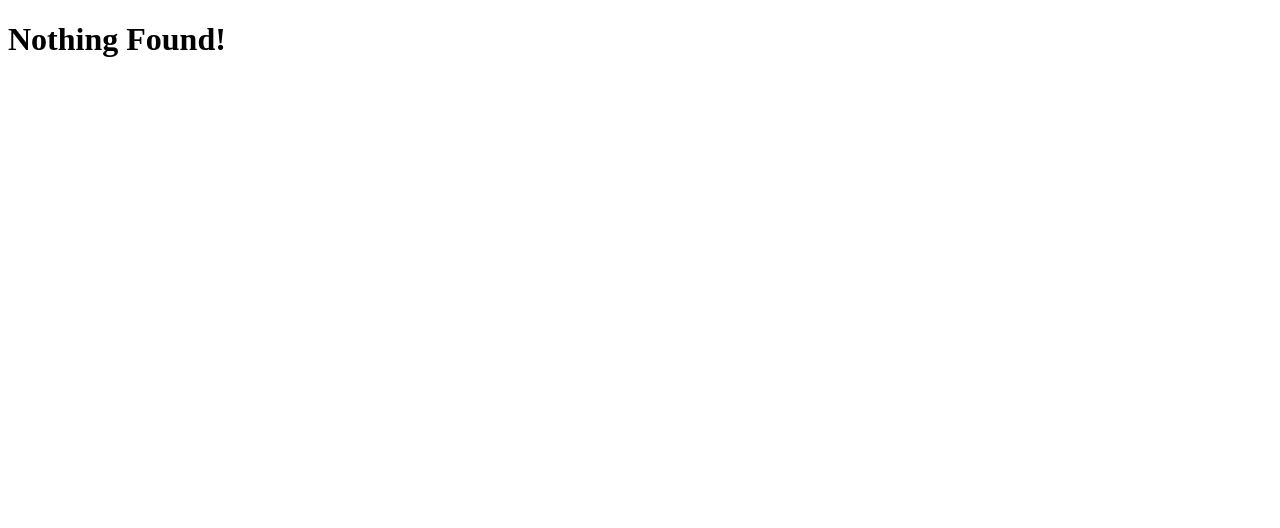
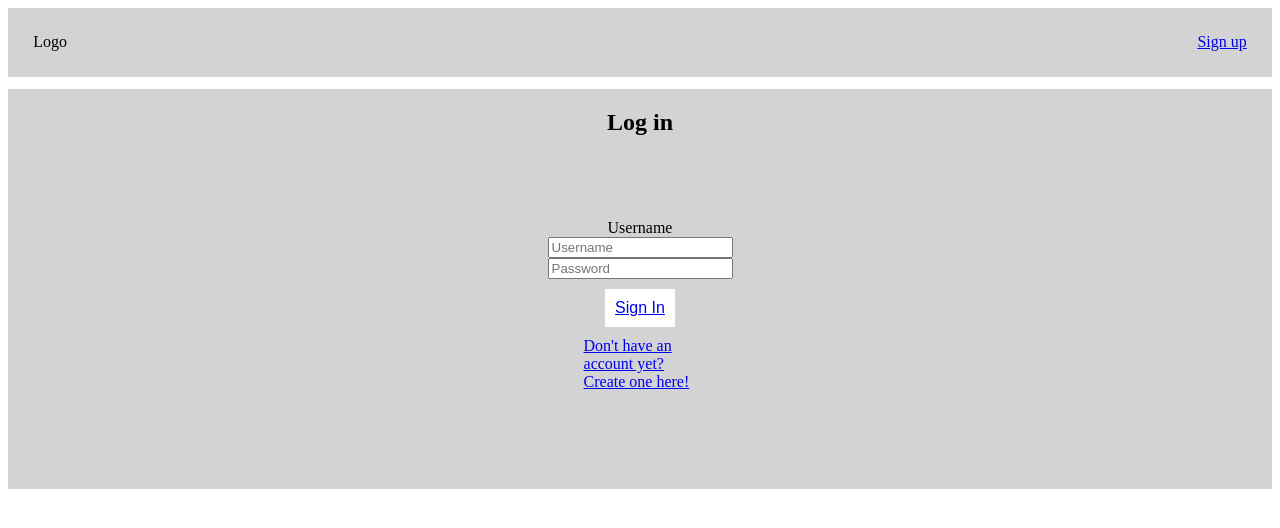
Before and after one commit to dcalamity/book-search-capstone-client, a React (Create React App) app: page /user/login in a window 1280 px wide. Shown: the top 528 px of the page. Built offline with nearby package versions, Linux system fonts and the light colour scheme.

Commit message:
fixed formating for app.js and signup.js

```diff
--- a/src/App.js
+++ b/src/App.js
@@ -15,7 +15,9 @@ import Booklist from './Booklist';
 class App extends Component {
   constructor(props) {
       super(props);
-      this.state = { };
+      this.state = {
+
+      };
   }
 
   componentDidMount() {
@@ -33,19 +35,19 @@ class App extends Component {
           {/* NAV LINK  */}
 
           <Switch>
-               < Route exact path='/' component={Signup}  />
+               <Route exact path='/' component={Signup}  />
               {/* Stateful */}
-              < Route path='/LogIn' component={LogIn}  />
+              <Route path='/user/login' component={LogIn}  />
 
-              < Route path='/Dash' component={ Dashboard}  />
+              <Route path='/user/dash' component={Dashboard}  />
 
-              < Route path='/List' component={ Booklist}  />
+              <Route path='/booklist/show' component={Booklist}  />
 
-              < Route path='/Create' component={Createcollection}  />
+              <Route path='/booklist/create' component={Createcollection}  />
               {/* Stateful */}
-              < Route path='/Info' component={Bookinfo}  />
+              <Route path='/book/show' component={Bookinfo}  />
               {/* Stateful */}
-              < Route path='/Add' component={Addbook}  />
+              <Route path='/book/create' component={Addbook}  />
 
               <Route component={NotFound} />
               {/* Stateful */}
--- a/src/Signup.js
+++ b/src/Signup.js
@@ -29,42 +29,30 @@ class Signup extends Component {
 
   handleSubmit = (event) => {
     event.preventDefault();
-
-
       console.log(this.state)
-
       fetch(`https://www.googleapis.com/books/v1/volumes?q=${this.state.search}&key=AIzaSyAOOYu0LFVQ45qOFjMl11H8Mdr2NYDxLqU`)
-        .then(response => response.json())
+        .then(response => {
+          if (response.ok) {
+              return response.json();
+          }
+          throw new Error(response.statusText);
+        })
         .then(data => {
           console.log(data)
-
-          let outputObject = [];
-          const bookDetail = data.items.map((value, key) => {
-            console.log(key, value)
-
-            outputObject[key] = {
-              'title': value.volumeInfo.title,
-              'author': value.volumeInfo.authors,
-              'priceCheck': (value.saleInfo.saleability === 'FOR_SALE'),
-
-              'Description': (('undefined' === value.volumeInfo.description) ? 'no description' : value.volumeInfo.description.slice(0,500)),
-
-              'image': (value.volumeInfo.hasOwnProperty('imageLinks')) ? (value.volumeInfo.imageLinks.thumbnail) : ('https://icon-library.net/images/no-image-icon/no-image-icon-5.jpg')
-            }
-          })
-
-
+          //here we will have user sign up processing
           this.setState({
-            LogInUserID: [outputObject]
+            LogInUserID: 55
           });
-          // console.log(outputObject);
-          }
-        )
+        })
+       .catch(err => {
+          console.log(err);
+        });
    }
 
   render() {
       // const { name } = this.props;
-      // const { isLiked } = this.state;
+      const { LogInUserID } = this.state;
+      console.log(LogInUserID)
 
       return (
         <main className="landing">
@@ -87,7 +75,7 @@ class Signup extends Component {
             <section className="input-pwd">
               <label>Password</label>
               <input type="Password" name='Password' placeholder="Password" onChange={e => this.changePassword(e.target.value)}/>
-              <button className="s-button" type="submit"><a href="/dash">Sign Up</a></button>
+              <button className="s-button" type="submit">Sign Up</button>
               <div>
                 <a href="/LogIn">Already have an account? Log in here!</a>
               </div>
```
